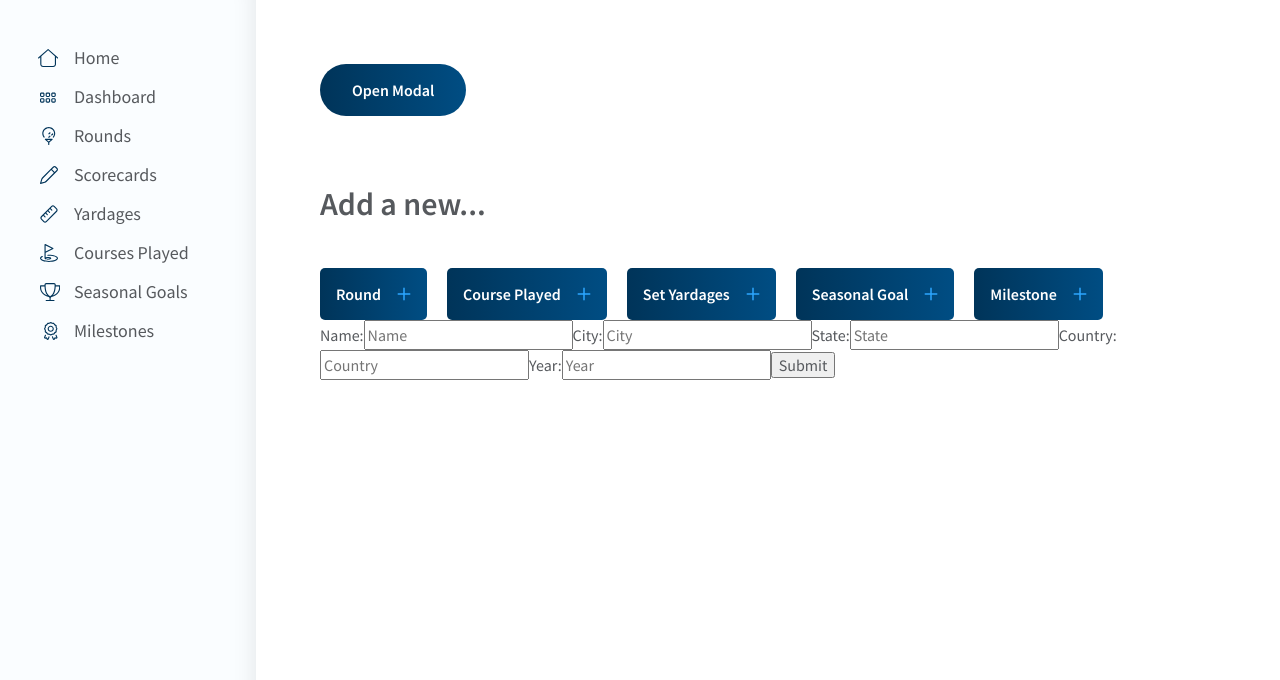
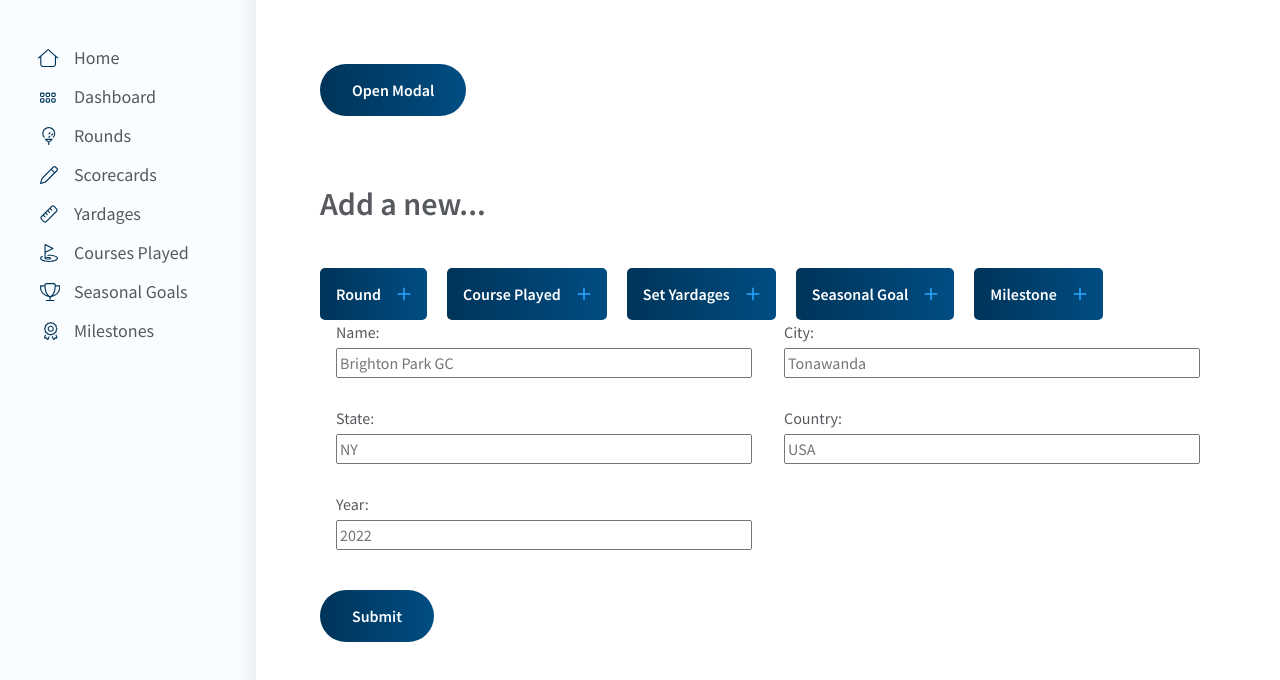
Before and after one commit to dkersten/golf-scorecard-v1, a React (Create React App) app: page / in a window 1280 px wide. Shown: the top 680 px of the page. Built offline with nearby package versions, Linux system fonts and the light colour scheme.

Commit message:
added base styling to course form

```diff
--- a/src/Components/CourseForm.js
+++ b/src/Components/CourseForm.js
@@ -1,5 +1,8 @@
 // libraries/helpers
 import { useState } from "react"
+
+// styling
+import '../styling/components/CoursesForm.scss'
 
 const CourseForm = () => {
 
@@ -19,63 +22,80 @@ const CourseForm = () => {
 
     return(
         <form
+            className="form modal-form courses-form"
             onSubmit={(e) => {
                 e.preventDefault()
                 postFormData()
             }}
         >
-
-            <label htmlFor="name">
-            Name:
+            <div className="input-container flex-container">
+                <label
+                    htmlFor="name"
+                    className="flex-item flex-container"
+                >
+                    <span>Name:</span>
                     <input
                         id="name"
                         value={name}
-                placeholder="Name"
+                        placeholder="Brighton Park GC"
                         onChange={(e) => setName(e.target.value)}
                     />
                 </label>
 
-            <label htmlFor="city">
-            City:
+                <label
+                    htmlFor="city"
+                    className="flex-item flex-container"
+                >
+                    <span>City:</span>
                     <input
                         id="city"
                         value={city}
-                placeholder="City"
+                        placeholder="Tonawanda"
                         onChange={(e) => setCity(e.target.value)}
                     />
                 </label>
 
-            <label htmlFor="state">
-            State:
+                <label
+                    htmlFor="state"
+                    className="flex-item flex-container"
+                >
+                    <span>State:</span>
                     <input
                         id="state"
                         value={state}
-                placeholder="State"
+                        placeholder="NY"
                         onChange={(e) => setState(e.target.value)}
                     />
                 </label>
 
-            <label htmlFor="country">
-            Country:
+                <label
+                    htmlFor="country"
+                    className="flex-item flex-container"
+                >
+                    <span>Country:</span>
                     <input
                         id="country"
                         value={country}
-                placeholder="Country"
+                        placeholder="USA"
                         onChange={(e) => setCountry(e.target.value)}
                     />
                 </label>
 
-            <label htmlFor="year">
-            Year:
+                <label
+                    htmlFor="year"
+                    className="flex-item flex-container"
+                >
+                    <span>Year:</span>
                     <input
                         id="year"
                         value={year}
-                placeholder="Year"
+                        placeholder={ new Date().getFullYear() }
                         onChange={(e) => setYear(e.target.value)}
                     />
                 </label>
+            </div>
 
-            <input type="submit" value="Submit" />
+            <input className="btn-primary" type="submit" value="Submit" />
         </form>
     )
 }
--- /dev/null
+++ b/src/styling/components/CoursesForm.scss
@@ -0,0 +1,39 @@
+@import '../config.scss';
+
+.courses-form {
+    .input-container {
+        margin-bottom: $s-lg1;
+
+        &.flex-container {
+            display: flex;
+            flex-wrap: wrap;
+            row-gap: $s-md3;
+
+            .flex-item {
+                flex-basis: calc(50% - ($s-sm4 * 2));
+                margin: 0 $s-sm4;
+
+                @media only screen and (max-width: 849px) {
+                    flex-basis: 100%;
+
+                    &:not(:last-of-type) {
+                        margin-bottom: $s-md3;
+                    }
+                }
+            }
+
+            .flex-item.flex-container {
+                display: flex;
+                flex-direction: column;
+
+                span {
+                    margin-bottom: $s-sm1;
+                }
+
+                input {
+                    flex-basis: 100%;
+                }
+            }
+        }
+    }
+}
--- a/src/styling/config.scss
+++ b/src/styling/config.scss
@@ -101,6 +101,7 @@ $font-xxl: 2.5rem;
 
     &:hover {
         background: linear-gradient(to left, $color-primary, $color-primary);
+        cursor: pointer;
 
         .btn-icon svg {
             margin-left: 1.25rem;
@@ -172,6 +173,10 @@ $font-xxl: 2.5rem;
 
 .btn-primary {
     @include btnPrimary;
+
+    &[type="submit"] {
+        color: $color-offwhite1;
+    }
 }
 
 .btn-secondary {
```
Lines whose indentation alone changed are shown as unchanged.
